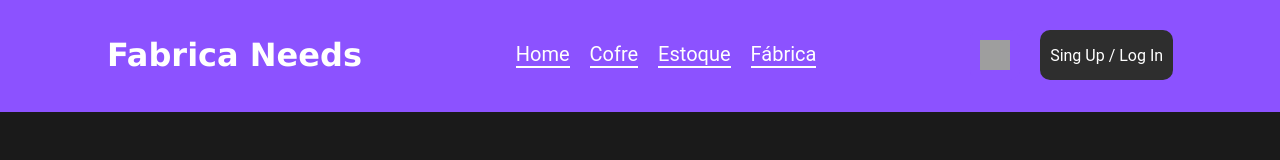
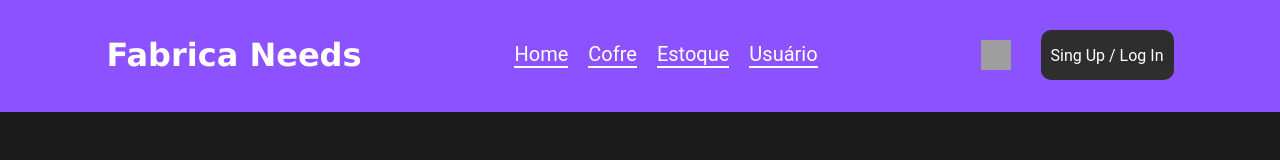
Before and after one commit to AnthonyLoche/FabricaNeeds-Front-Equipe5, a Vue app: page / in a window 1280 px wide. Shown: the top 160 px of the page. Built offline with nearby package versions, Linux system fonts and the light colour scheme; no server answers; grey boxes are pictures that could not be loaded; a web font is replaced by a local one.

Commit message:
Alteração dos links header

```diff
--- a/src/components/HeaderVue.vue
+++ b/src/components/HeaderVue.vue
@@ -12,8 +12,8 @@ import store from '@/store/index.js'
         <nav>
             <router-link to="/">Home</router-link>
             <router-link to="/about">Cofre</router-link>
-            <router-link to="/about">Estoque</router-link>
-            <router-link to="/about">Fábrica</router-link>
+            <router-link to="/estoque">Estoque</router-link>
+            <router-link to="/user">Usuário</router-link>
         </nav>
         <div id="botoes">
             <router-link id="github" to="/">
@@ -28,8 +28,8 @@ import store from '@/store/index.js'
             <router-link to="/">Home</router-link>
             <router-link to="/about">Cofre</router-link>
             <router-link to="/contribuir">Contribuir</router-link>
-            <router-link to="/about">Estoque</router-link>
-            <router-link to="/about">Fábrica</router-link>
+            <router-link to="/estoque">Estoque</router-link>
+            <router-link to="/user">Usuário</router-link>
             <button v-if="store.state.isLoged" @click="store.commit('logout')">Logout</button>
             <div id="botoesDois">
                 <router-link id="singup" to="/singin">Sing Up / Log In</router-link>
```
